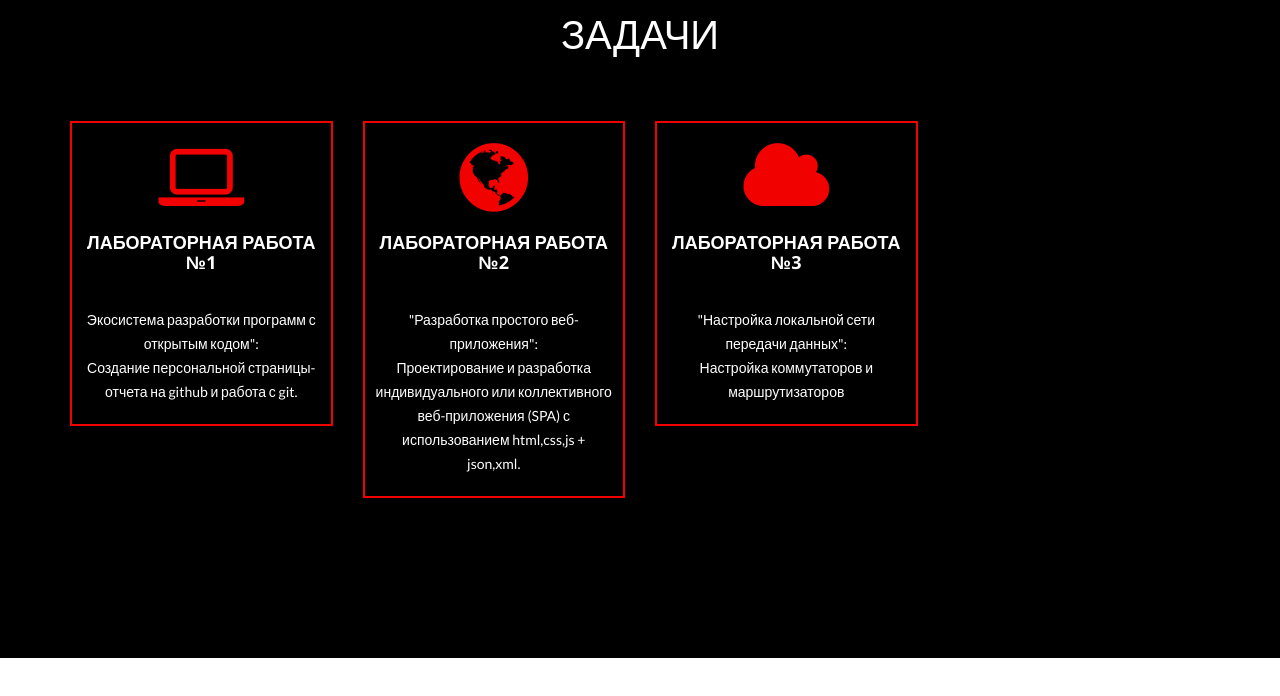
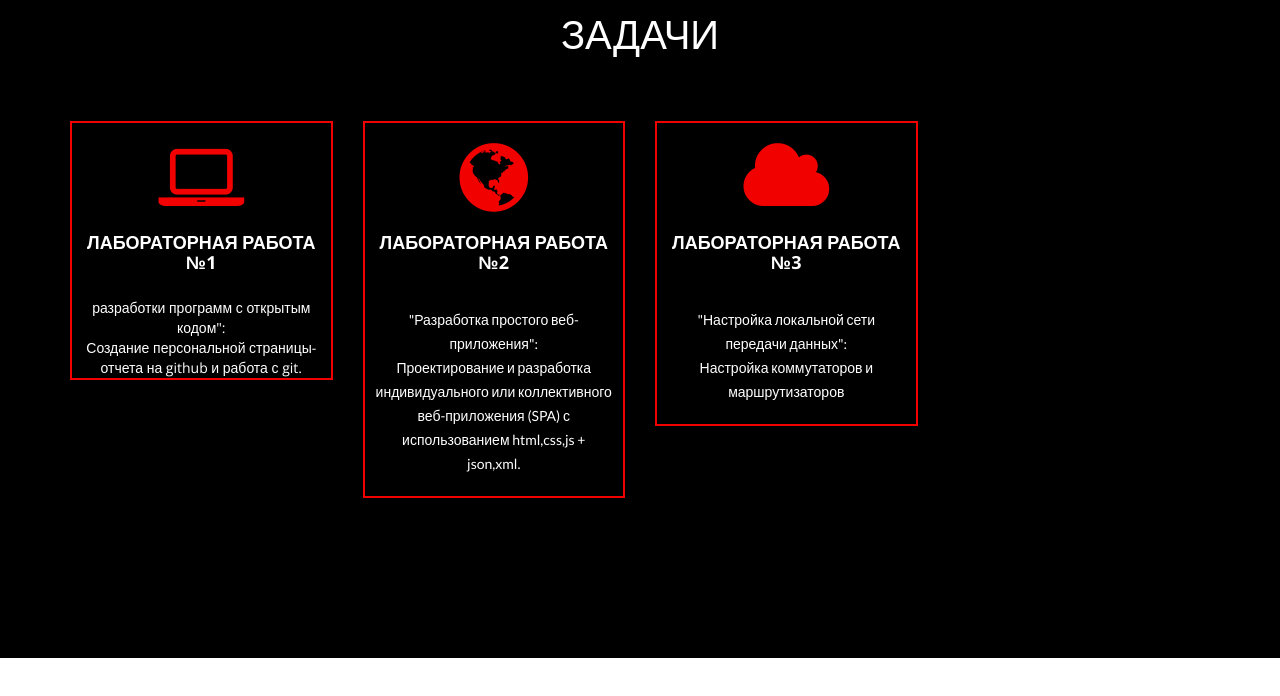
Before and after one commit to alecsvasinchev/alecsvasinchev.github.io, a plain HTML site: page index.html in a window 1280 px wide. Shown: the part 768-1464 px from the top of the page. Drawn offline with nearby package versions, Linux system fonts and the light colour scheme; some packages are replaced by stand-ins of ours.

Commit message:
Update index.html

```diff
--- a/index.html
+++ b/index.html
@@ -94,9 +94,9 @@
 					<i class="fa fa-laptop"></i>
 					<h4 class="text-uppercase">Лабораторная работа №1</h4>
 
-					<p>Экосистема разработки программ с открытым кодом":<br>
+					<a href=">alecsvasinchev.github.io-patch-2/index.html"> разработки программ с открытым кодом":<br>
 
-                                          Создание персональной страницы-отчета на github и работа с git.</p>
+                                          Создание персональной страницы-отчета на github и работа с git.</a>
 									</div>
 			</div>
 			<div class="col-sm-6 col-md-3 wow bounceInUp">
```
